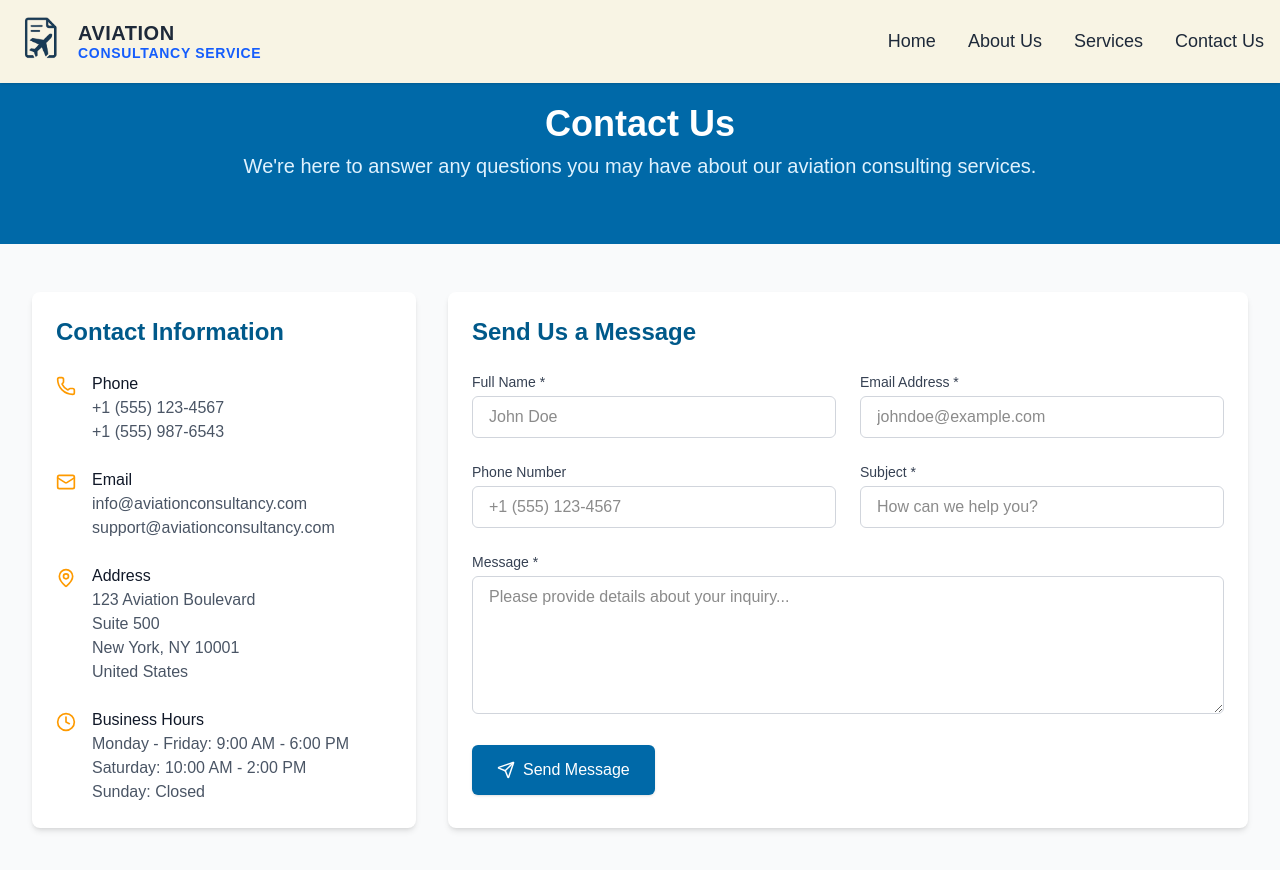
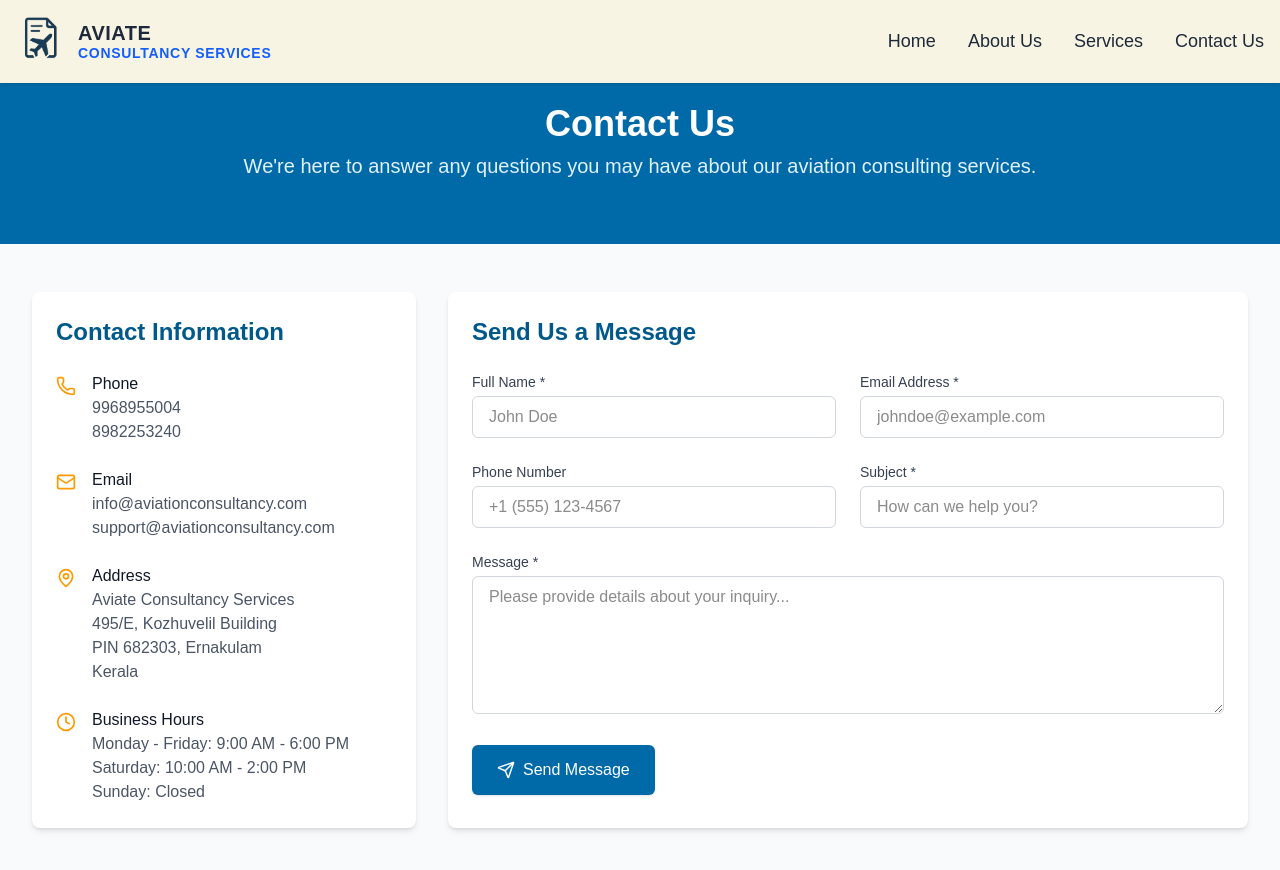
Before and after one commit to AbhijithTA/Aviation_Consultancy, a Next.js app: page /contactUs in a window 1280 px wide. Shown: the top 870 px of the page. Built offline with nearby package versions, Linux system fonts and the light colour scheme.

Commit message:
minor chagnes made navbar name changed | contact details updated

```diff
--- a/app/contactUs/page.tsx
+++ b/app/contactUs/page.tsx
@@ -85,8 +85,8 @@ export default function ContactPage() {
                   />
                   <div>
                     <h3 className="font-medium text-gray-900">Phone</h3>
-                    <p className="text-gray-600">+1 (555) 123-4567</p>
-                    <p className="text-gray-600">+1 (555) 987-6543</p>
+                    <p className="text-gray-600">9968955004</p>
+                    <p className="text-gray-600">8982253240</p>
                   </div>
                 </div>
 
@@ -114,13 +114,13 @@ export default function ContactPage() {
                   <div>
                     <h3 className="font-medium text-gray-900">Address</h3>
                     <p className="text-gray-600">
-                      123 Aviation Boulevard
+                    Aviate Consultancy Services
                       <br />
-                      Suite 500
+                      495/E, Kozhuvelil Building
                       <br />
-                      New York, NY 10001
+                      PIN 682303, Ernakulam
                       <br />
-                      United States
+                      Kerala
                     </p>
                   </div>
                 </div>
--- a/app/services/page.tsx
+++ b/app/services/page.tsx
@@ -28,7 +28,9 @@ import {
 
 export default function ServicesPage() {
   const [activeSection, setActiveSection] = useState("regulatory");
-  const [visibleSections, setVisibleSections] = useState<{ [key: string]: boolean }>({});
+  const [visibleSections, setVisibleSections] = useState<{
+    [key: string]: boolean;
+  }>({});
 
   type SectionRefs = {
     hero: React.RefObject<HTMLDivElement | null>;
@@ -41,7 +43,6 @@ export default function ServicesPage() {
     contact: React.RefObject<HTMLDivElement | null>;
   };
 
-
   const sectionRefs: SectionRefs = {
     hero: useRef<HTMLDivElement>(null),
     overview: useRef<HTMLDivElement>(null),
@@ -52,8 +53,6 @@ export default function ServicesPage() {
     testimonials: useRef<HTMLDivElement>(null),
     contact: useRef<HTMLDivElement>(null),
   };
-
-
 
   useEffect(() => {
     const observerOptions = {
@@ -78,7 +77,6 @@ export default function ServicesPage() {
         }
       });
     };
-
 
     const observer = new IntersectionObserver(
       observerCallback,
@@ -638,7 +636,7 @@ export default function ServicesPage() {
         </section>
 
         {/* Testimonials Section */}
-        <section
+        {/* <section
           ref={sectionRefs.testimonials}
           id="testimonials"
           className="py-16 md:py-24 bg-gradient-to-r from-indigo-900 to-slate-900 text-white"
@@ -692,7 +690,8 @@ export default function ServicesPage() {
               ))}
             </motion.div>
           </div>
-        </section>
+        </section> */}
+
 
         {/* Contact Section */}
         <section
--- a/components/Navbar.tsx
+++ b/components/Navbar.tsx
@@ -20,8 +20,8 @@ export default function NavbarComponent() {
             className="rounded"
           />
           <div>
-            <span className="text-xl font-bold tracking-wide text-gray-800 block">AVIATION</span>
-            <span className="text-blue-600 text-sm tracking-wider -mt-1 block font-semibold">CONSULTANCY SERVICE</span>
+            <span className="text-xl font-bold tracking-wide text-gray-800 block">AVIATE</span>
+            <span className="text-blue-600 text-sm tracking-wider -mt-1 block font-semibold">CONSULTANCY SERVICES</span>
           </div>
         </Link>
 
```
